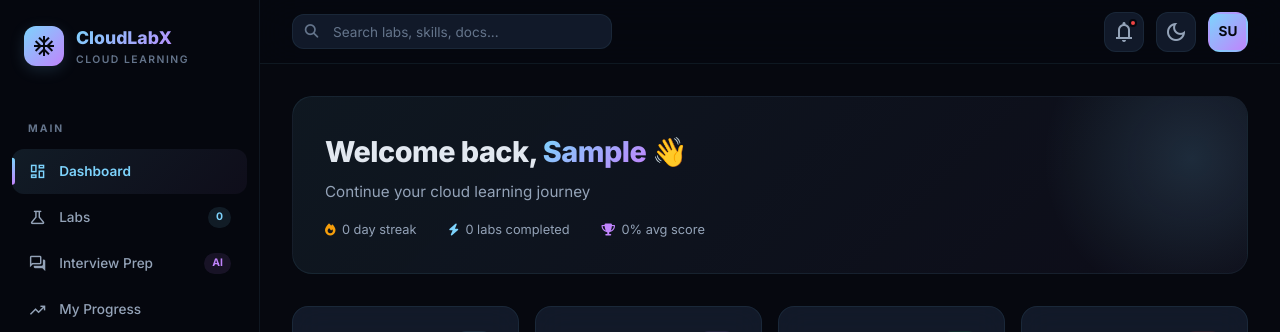
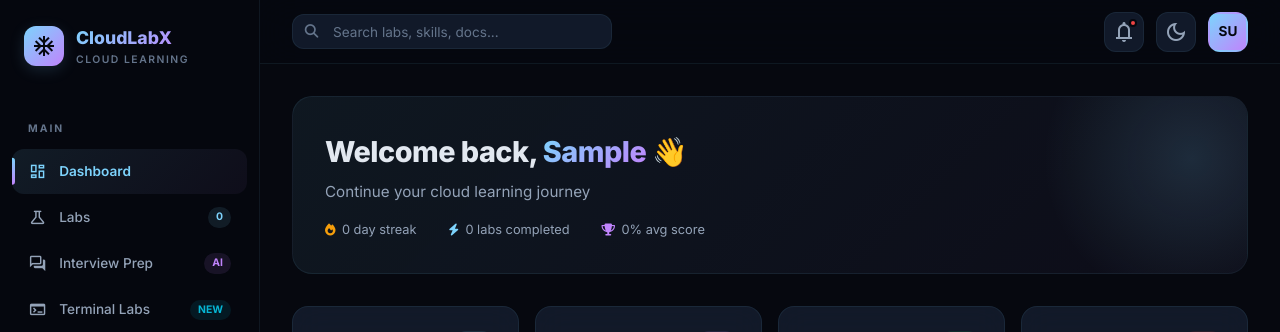
Before and after one commit to suryansh18saxena/Cloudproject, a Django app: page /dashboard/ in a window 1280 px wide. Shown: the top 332 px of the page. Run offline with Django 5.2, Linux system fonts and the light colour scheme; the visitor is signed in with stand-in values (Sample User, id 1); data comes from the database, SQL or seed files in the repository; data that the repository does not hold is empty; parts of the project's set-up code (start-up, migrations or seed data) failed here and were passed over; some libraries are stand-ins or nearby versions.

Commit message:
feat: Enhance dashboard and interview templates with new UI components

```diff
--- a/templates/dashboard/dashboard.html
+++ b/templates/dashboard/dashboard.html
@@ -1230,6 +1230,7 @@
       <a class="nav-item" href="{% url 'dashboard' %}#labs"><span class="material-symbols-outlined">science</span>Labs<span class="nav-badge"
           style="background:rgba(125,211,252,0.1);color:var(--primary)">{{ available_labs|length }}</span></a>
       <a class="nav-item" href="{% url 'interview_home' %}"><span class="material-symbols-outlined">forum</span>Interview Prep<span class="nav-badge" style="background:rgba(192,132,252,0.1);color:var(--accent)">AI</span></a>
+      <a class="nav-item" href="{% url 'linux_labs_hub' %}"><span class="material-symbols-outlined">terminal</span>Terminal Labs<span class="nav-badge" style="background:rgba(6,182,212,0.1);color:#06b6d4">NEW</span></a>
       <a class="nav-item" href="#"><span class="material-symbols-outlined">trending_up</span>My Progress</a>
       <a class="nav-item" href="#"><span class="material-symbols-outlined">analytics</span>Analytics</a>
       {% if user.profile.is_teacher %}
--- a/templates/interview/interview.html
+++ b/templates/interview/interview.html
@@ -440,6 +440,7 @@
       <a class="nav-item" href="{% url 'dashboard' %}"><span class="material-symbols-outlined">dashboard</span>Dashboard</a>
       <a class="nav-item" href="{% url 'lab_detail' 'ec2-launch-lab' %}"><span class="material-symbols-outlined">science</span>Labs</a>
       <a class="nav-item active" href="{% url 'interview_home' %}"><span class="material-symbols-outlined">forum</span>Interview Prep<span class="nav-badge">AI</span></a>
+      <a class="nav-item" href="{% url 'linux_labs_hub' %}"><span class="material-symbols-outlined">terminal</span>Terminal Labs<span class="nav-badge" style="background:rgba(6,182,212,0.1);color:#06b6d4">NEW</span></a>
       <a class="nav-item" href="#"><span class="material-symbols-outlined">trending_up</span>My Progress</a>
       <a class="nav-item" href="#"><span class="material-symbols-outlined">analytics</span>Analytics</a>
       <div class="nav-label" style="margin-top:1.5rem">Account</div>
--- a/templates/interview/recent_sessions.html
+++ b/templates/interview/recent_sessions.html
@@ -379,6 +379,7 @@
       <a class="nav-item" href="{% url 'lab_detail' 'ec2-launch-lab' %}"><span class="material-symbols-outlined">science</span>Labs</a>
       <a class="nav-item" href="{% url 'interview_home' %}"><span class="material-symbols-outlined">forum</span>Interview Prep</a>
       <a class="nav-item active" href="{% url 'recent_sessions' %}"><span class="material-symbols-outlined">history</span>Recent Sessions<span class="nav-badge">New</span></a>
+      <a class="nav-item" href="{% url 'linux_labs_hub' %}"><span class="material-symbols-outlined">terminal</span>Terminal Labs<span class="nav-badge" style="background:rgba(6,182,212,0.1);color:#06b6d4">NEW</span></a>
       <div class="nav-label" style="margin-top:1.5rem">Account</div>
       <a class="nav-item" href="#"><span class="material-symbols-outlined">settings</span>Settings</a>
       <a class="nav-item" href="{% url 'logout' %}"><span class="material-symbols-outlined">logout</span>Logout</a>
```
